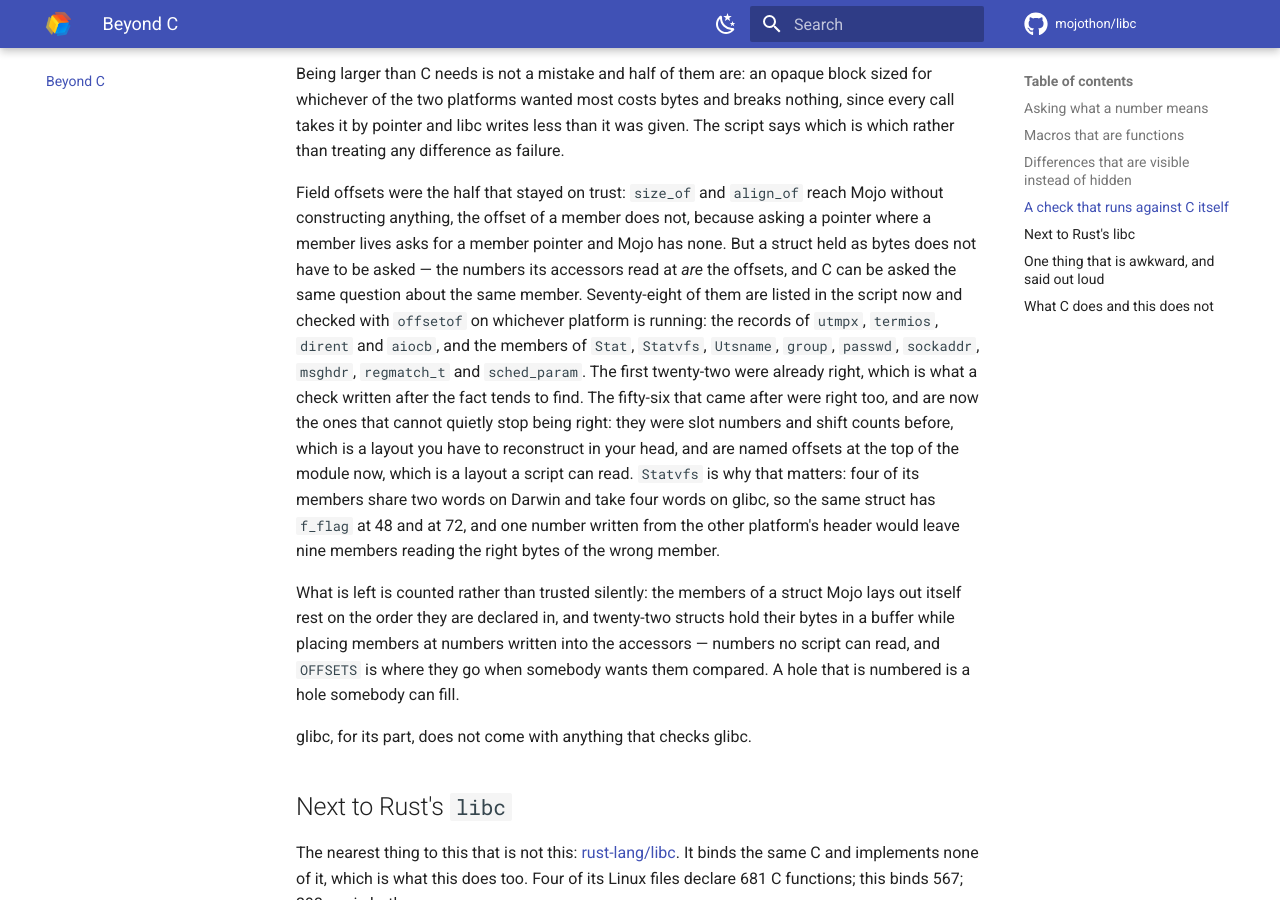
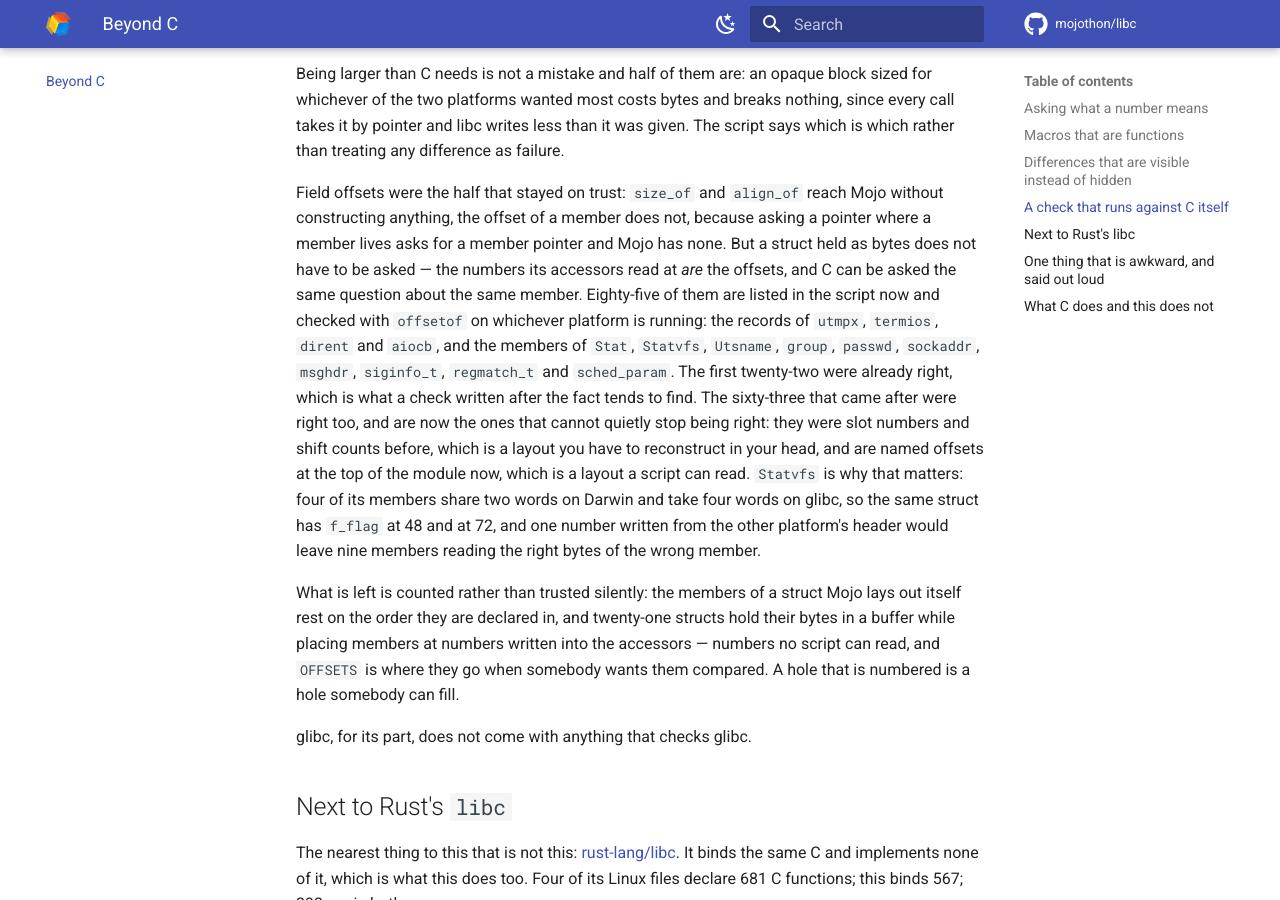
Before and after one commit to mojothon/libc, an MkDocs documentation site: the page built from docs/beyond-c.md, in a window 1280 px wide and 900 px high, scrolled down 2612 px. Built offline with MkDocs 1.6.1 and Material for MkDocs 9.7.7, drawn with Linux system fonts in a browser that asks for light colours; comment, search, counter and statistics services are not loaded.

Commit message:
refactor(signal): name the seven offsets of siginfo_t
`siginfo_t` is where the offsets in this package are least like the C ones,
because on glibc they do not come from a struct at all. `si_pid` is a macro
that expands to `_sifields._kill.si_pid`, and every member after `si_code`
is written the same way: the union of `_pad[SI_PAD_SIZE]` variants is the
real struct, and the names are a convenience layer over it. So the number in
this module and the name in `<signal.h>` were two independent statements
about where the member is, and nothing tied them together.

`offsetof` ties them together, because it macro-expands its argument before
taking the address. 81 offsets now agree with it on Linux, these seven among
them, which is the first time the glibc numbers in this struct have been
confirmed rather than computed from the union's declaration.

The layout stops agreeing exactly where glibc's padding starts: `si_code`
goes out to 16 there so the union members are word-aligned, while XNU packs
`si_pid` in at 12 and reaches a 64-bit `si_addr` at 24 without padding —
128 bytes against 104. `si_status` and `si_value` both sit at 24 on Linux
because they are different members of one union, a child's exit status and a
value sent with `sigqueue` not being true of one signal at once; on Darwin
they are at 20 and 32 and are not in a union.

No behaviour changes: the getters read the same bytes at the same places,
and the signal and wait tests that fill a real `siginfo_t` and read it back
say so.

```diff
--- a/docs/beyond-c.md
+++ b/docs/beyond-c.md
@@ -133,13 +133,13 @@ reach Mojo without constructing anything, the offset of a member does not,
 because asking a pointer where a member lives asks for a member pointer and
 Mojo has none. But a struct held as bytes does not have to be asked — the
 numbers its accessors read at *are* the offsets, and C can be asked the
-same question about the same member. Seventy-eight of them are listed in the
+same question about the same member. Eighty-five of them are listed in the
 script now and checked with `offsetof` on whichever platform is running:
 the records of `utmpx`, `termios`, `dirent` and `aiocb`, and the members of
 `Stat`, `Statvfs`, `Utsname`, `group`, `passwd`, `sockaddr`, `msghdr`,
-`regmatch_t` and `sched_param`. The first twenty-two were already right,
-which is what a check written after the fact tends to find. The fifty-six
-that came after were right too, and are now the ones
+`siginfo_t`, `regmatch_t` and `sched_param`. The first twenty-two were
+already right, which is what a check written after the fact tends to find.
+The sixty-three that came after were right too, and are now the ones
 that cannot quietly stop being right: they were slot numbers and shift
 counts before, which is a layout you have to reconstruct in your head, and
 are named offsets at the top of the module now, which is a layout a script
@@ -151,7 +151,7 @@ members reading the right bytes of the wrong member.
 
 What is left is counted rather than trusted silently: the members of a
 struct Mojo lays out itself rest on the order they are declared in, and
-twenty-two structs hold their bytes in a buffer while placing members at
+twenty-one structs hold their bytes in a buffer while placing members at
 numbers written into the accessors — numbers no script can read, and
 `OFFSETS` is where they go when somebody wants them compared. A hole that
 is numbered is a hole somebody can fill.
```
Also changed, not shown: CHANGELOG.md (+14 -0 lines), docs/modules.md (+1 -1 lines), 2 other files.
